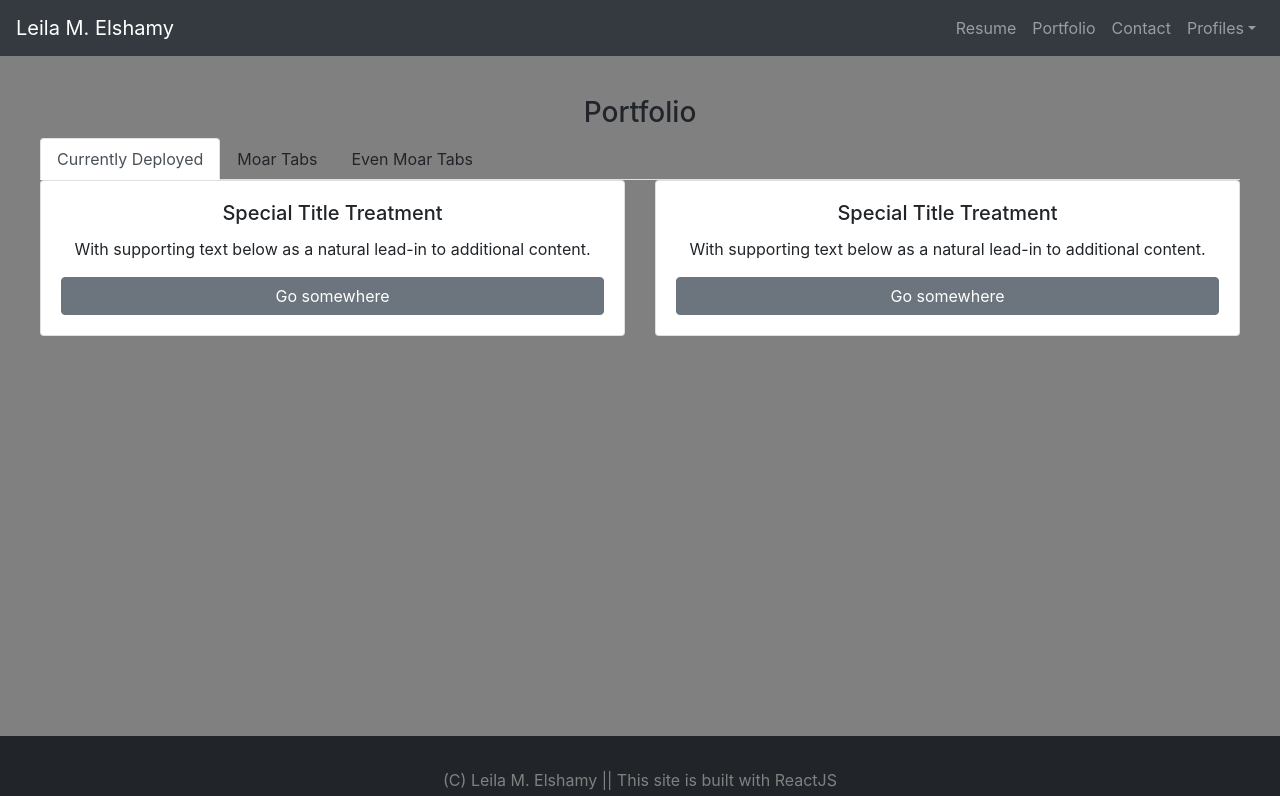
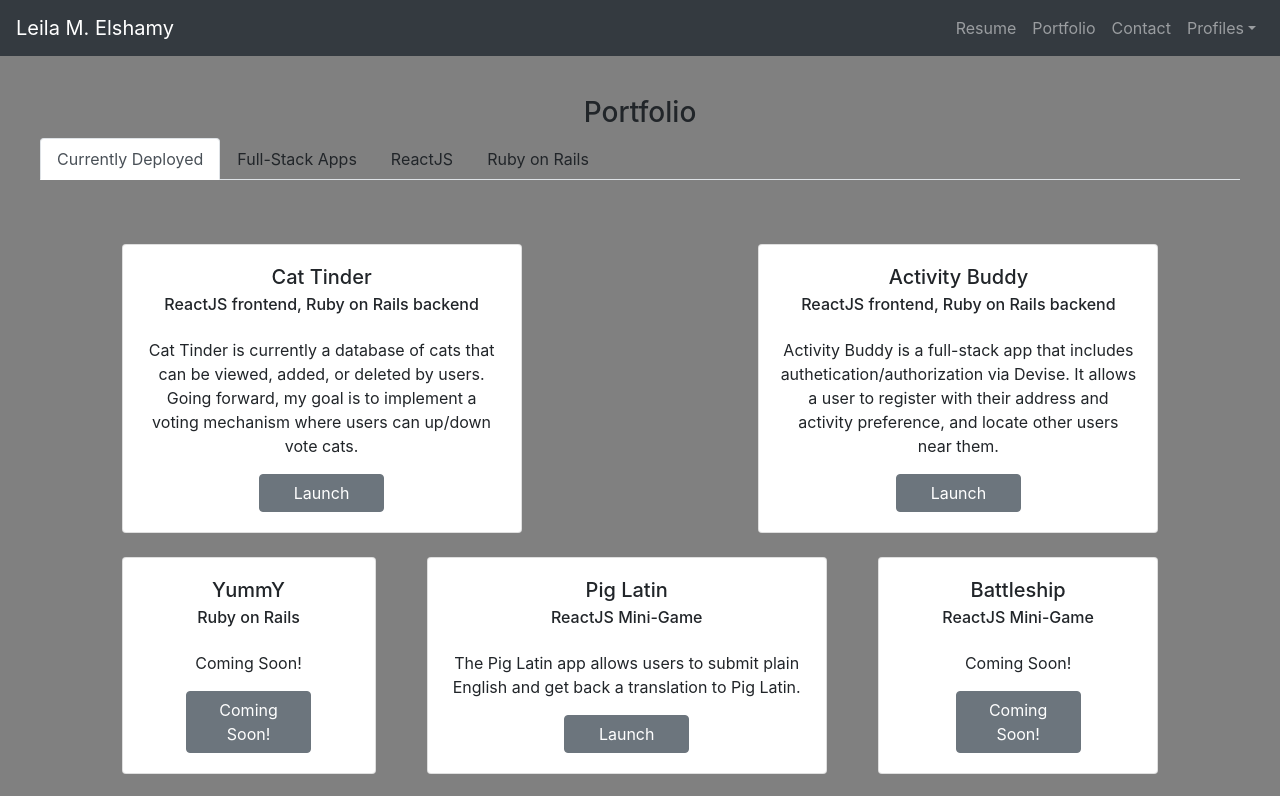
Before and after one commit to elemee3/portfolio-site, a React (Create React App) app: page /portfolio in a window 1280 px wide. Shown: the top 796 px of the page. Built offline with nearby package versions, Linux system fonts and the light colour scheme.

Commit message:
added items to currently deployed tab of portfolio, reconfigured styling

```diff
--- a/src/App.css
+++ b/src/App.css
@@ -6,6 +6,26 @@
 main {
   max-width: 85vw;
   margin: 0 auto;
+}
+
+.portfolio-item {
+  margin: 0 2vw;
+  margin-top: 3vh;
+  max-width: 400px;
+  min-width: 300px;
+}
+
+.portfolio-button {
+  width: 125px;
+  margin: 0 auto;
+}
+
+.portfolio-tab {
+  display: flex;
+  flex-wrap: wrap;
+  width: 85vw;
+  margin: 5vh auto;
+  justify-content: space-between;
 }
 
 .jumbotron {
--- a/src/pages/Portfolio.js
+++ b/src/pages/Portfolio.js
@@ -1,15 +1,14 @@
 import React, { Component } from 'react';
-import { TabContent, TabPane, Nav, NavItem, NavLink, Card, Button, CardTitle, CardText, Row, Col } from 'reactstrap';
+import { TabContent, TabPane, Nav, NavItem, NavLink, Card, Button, CardTitle, CardSubtitle, CardText, Row, Col } from 'reactstrap';
 import classnames from 'classnames';
 
 class Portfolio extends Component {
   constructor(props) {
-    super(props);
-
-    this.toggle = this.toggle.bind(this);
+    super(props)
     this.state = {
       activeTab: '1'
-    };
+    }
+    this.toggle = this.toggle.bind(this);
   }
 
   toggle(tab) {
@@ -28,7 +27,7 @@ class Portfolio extends Component {
           <NavItem>
             <NavLink
               className={classnames({ active: this.state.activeTab === '1' })}
-              onClick={() => { this.toggle('1'); }}
+              onClick={() => { this.toggle('1') }}
             >
               Currently Deployed
             </NavLink>
@@ -37,18 +36,27 @@ class Portfolio extends Component {
           <NavItem>
             <NavLink
               className={classnames({ active: this.state.activeTab === '2' })}
-              onClick={() => { this.toggle('2'); }}
+              onClick={() => { this.toggle('2') }}
             >
-              Moar Tabs
+              Full-Stack Apps
             </NavLink>
           </NavItem>
 
           <NavItem>
             <NavLink
               className={classnames({ active: this.state.activeTab === '3' })}
-              onClick={() => { this.toggle('3'); }}
+              onClick={() => { this.toggle('3') }}
             >
-              Even Moar Tabs
+              ReactJS
+            </NavLink>
+          </NavItem>
+
+          <NavItem>
+            <NavLink
+              className={classnames({ active: this.state.activeTab === '4' })}
+              onClick={() => { this.toggle('4') }}
+            >
+              Ruby on Rails
             </NavLink>
           </NavItem>
 
@@ -58,22 +66,57 @@ class Portfolio extends Component {
         <TabContent activeTab={this.state.activeTab}>
 
           <TabPane tabId="1">
-            <Row>
-              <Col sm="6">
-                <Card body>
-                  <CardTitle>Special Title Treatment</CardTitle>
-                  <CardText>With supporting text below as a natural lead-in to additional content.</CardText>
-                  <Button>Go somewhere</Button>
+            <div className="portfolio-tab">
+
+                <Card body className="portfolio-item">
+                  <CardTitle>Cat Tinder</CardTitle>
+                  <CardSubtitle>ReactJS frontend, Ruby on Rails backend</CardSubtitle>
+                  <br/>
+                  <CardText>Cat Tinder is currently a database of cats that can be viewed, added, or deleted by users. Going forward, my goal is to implement a voting mechanism where users can up/down vote cats.</CardText>
+                  <Button className="portfolio-button" href="https://protected-citadel-24964.herokuapp.com/">Launch</Button>
                 </Card>
-              </Col>
-              <Col sm="6">
-                <Card body>
-                  <CardTitle>Special Title Treatment</CardTitle>
-                  <CardText>With supporting text below as a natural lead-in to additional content.</CardText>
-                  <Button>Go somewhere</Button>
+
+                <Card body className="portfolio-item">
+                  <CardTitle>Activity Buddy</CardTitle>
+                  <CardSubtitle>ReactJS frontend, Ruby on Rails backend</CardSubtitle>
+                  <br/>
+                  <CardText>Activity Buddy is a full-stack app that includes authetication/authorization via Devise. It allows a user to register with their address and activity preference, and locate other users near them.</CardText>
+                  <Button className="portfolio-button" href="http://activitybuddy-frontend.herokuapp.com/">Launch</Button>
                 </Card>
-              </Col>
-            </Row>
+
+                <Card body className="portfolio-item">
+                  <CardTitle>YummY</CardTitle>
+                  <CardSubtitle>Ruby on Rails</CardSubtitle>
+                  <br/>
+                  <CardText>Coming Soon!</CardText>
+                  <Button className="portfolio-button" href="#">Coming Soon!</Button>
+                </Card>
+
+                <Card body className="portfolio-item">
+                  <CardTitle>Pig Latin</CardTitle>
+                  <CardSubtitle>ReactJS Mini-Game</CardSubtitle>
+                  <br/>
+                  <CardText>The Pig Latin app allows users to submit plain English and get back a translation to Pig Latin.</CardText>
+                  <Button className="portfolio-button" href="https://pig-latify1.herokuapp.com/">Launch</Button>
+                </Card>
+
+                <Card body className="portfolio-item">
+                  <CardTitle>Battleship</CardTitle>
+                  <CardSubtitle>ReactJS Mini-Game</CardSubtitle>
+                  <br/>
+                  <CardText>Coming Soon!</CardText>
+                  <Button className="portfolio-button" href="#">Coming Soon!</Button>
+                </Card>
+
+                <Card body className="portfolio-item">
+                  <CardTitle>Tic Tac Toe</CardTitle>
+                  <CardSubtitle>ReactJS Mini-Game</CardSubtitle>
+                  <br/>
+                  <CardText>A simple game of tic-tac-toe built from scratch in ReactJS. Players alternate turns, beginning with player 'X'. Click one box to play your turn. The game is over when a player gets 3 in a row, or no available squares are left. Try 'Legendary Mode' for an additional challenge!</CardText>
+                  <Button className="portfolio-button" href="http://tttsolo.herokuapp.com/">Launch</Button>
+                </Card>
+              </div>
+
           </TabPane>
 
           <TabPane tabId="2">
@@ -92,6 +135,14 @@ class Portfolio extends Component {
             </Row>
           </TabPane>
 
+          <TabPane tabId="4">
+            <Row>
+              <Col sm="12">
+                <h4>Tab 4 Contents</h4>
+              </Col>
+            </Row>
+          </TabPane>
+
         </TabContent>
       </div>
     );
```
